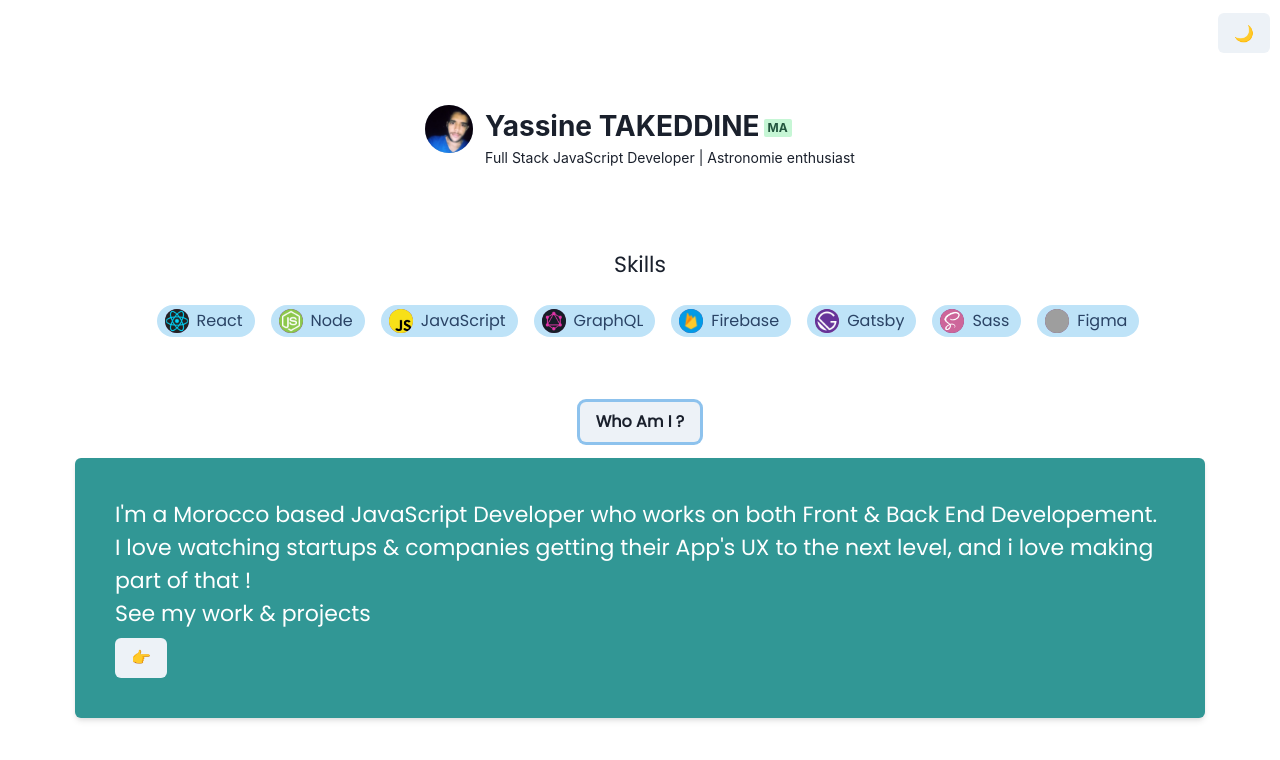
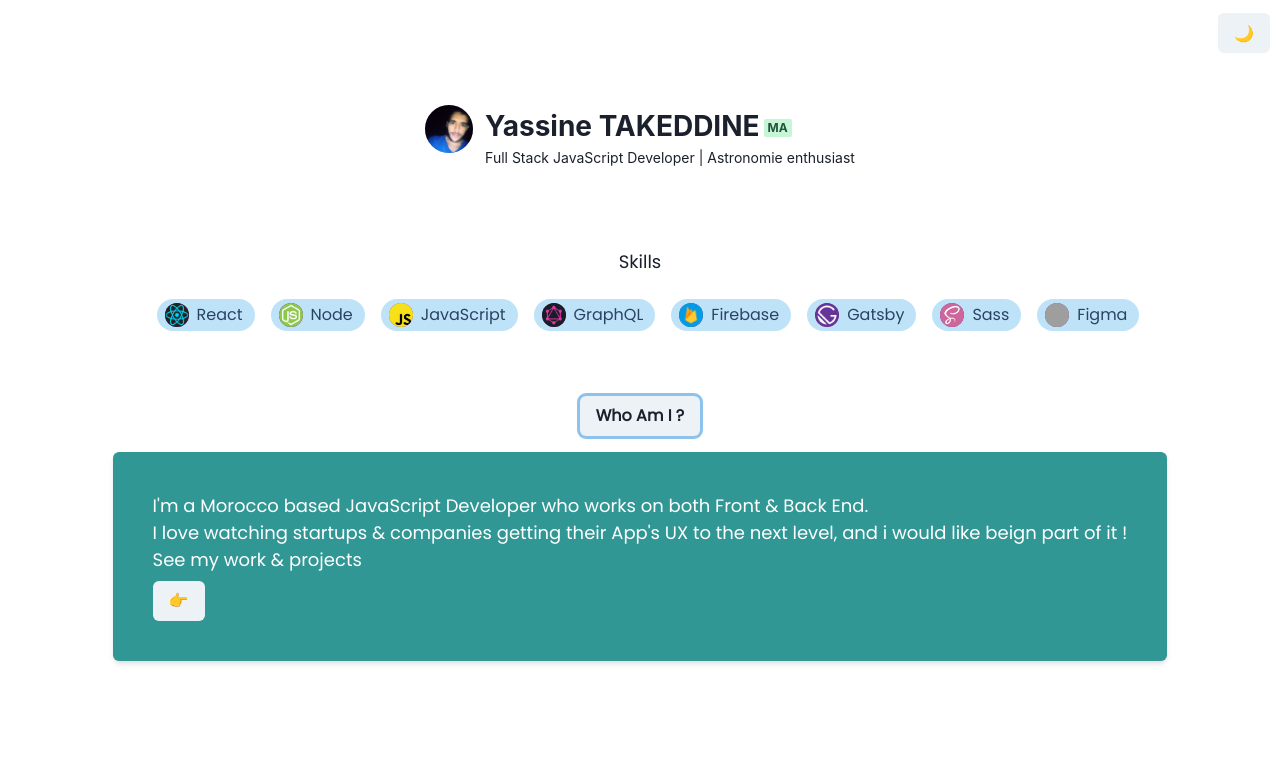
Before and after one commit to YassineTk/React-Chakra-Portfolio, a React (Create React App) app: page / in a window 1280 px wide. Both pictures are taken after a click on the button "Who Am I ?". Shown: the top 760 px of the page. Built offline with nearby package versions, Linux system fonts and the light colour scheme; grey boxes are pictures that could not be loaded.

Commit message:
modified about and size

```diff
--- a/src/components/App.css
+++ b/src/components/App.css
@@ -14,7 +14,7 @@
   justify-content: center;
   align-items: center;
   flex-direction: column;
-  font-size: 22px;
+  font-size: 18px;
 }
 
 .mode {
--- a/src/components/App.js
+++ b/src/components/App.js
@@ -171,9 +171,9 @@ function App() {
             shadow="md"
           >
             I'm a Morocco based JavaScript Developer who works on both Front &
-            Back End Developement.
+            Back End.
             <br /> I love watching startups & companies getting their App's UX
-            to the next level, and i love making part of that ! <br /> See my
+            to the next level, and i would like beign part of it ! <br /> See my
             work & projects <br />
             <Button marginTop="8px">👉</Button>
           </Box>
```
